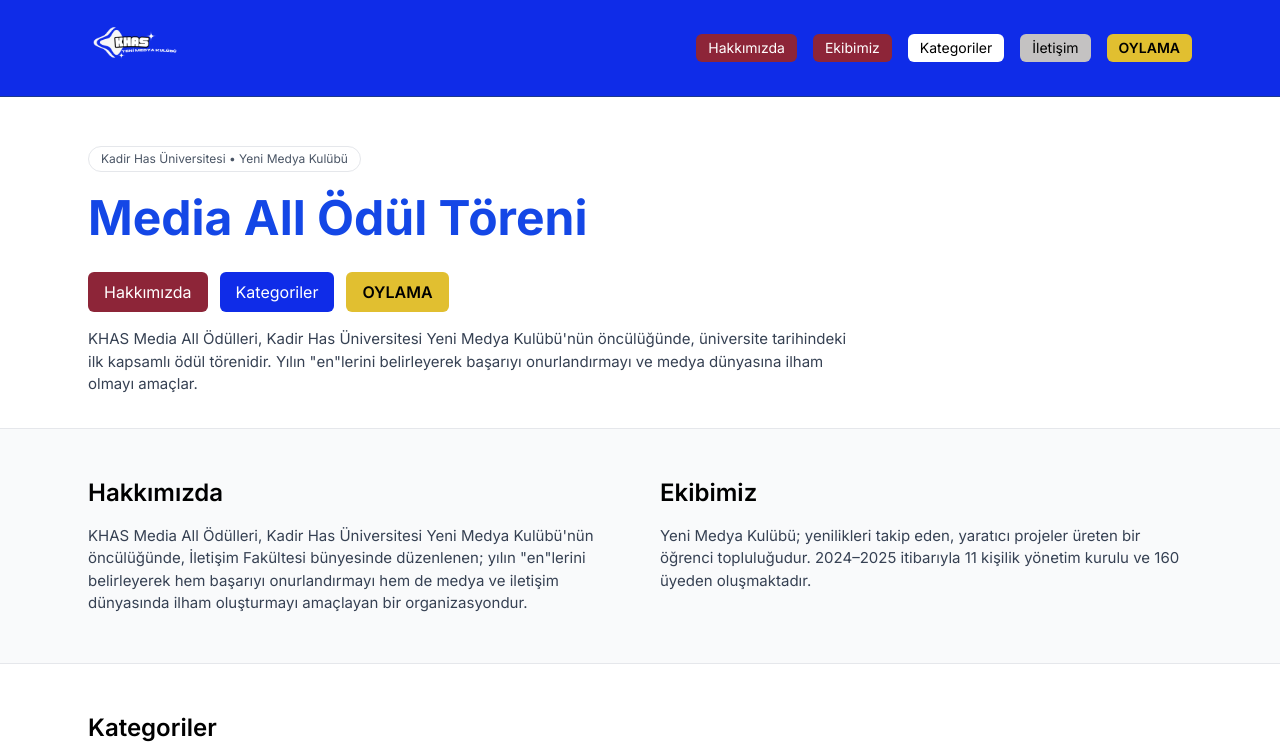
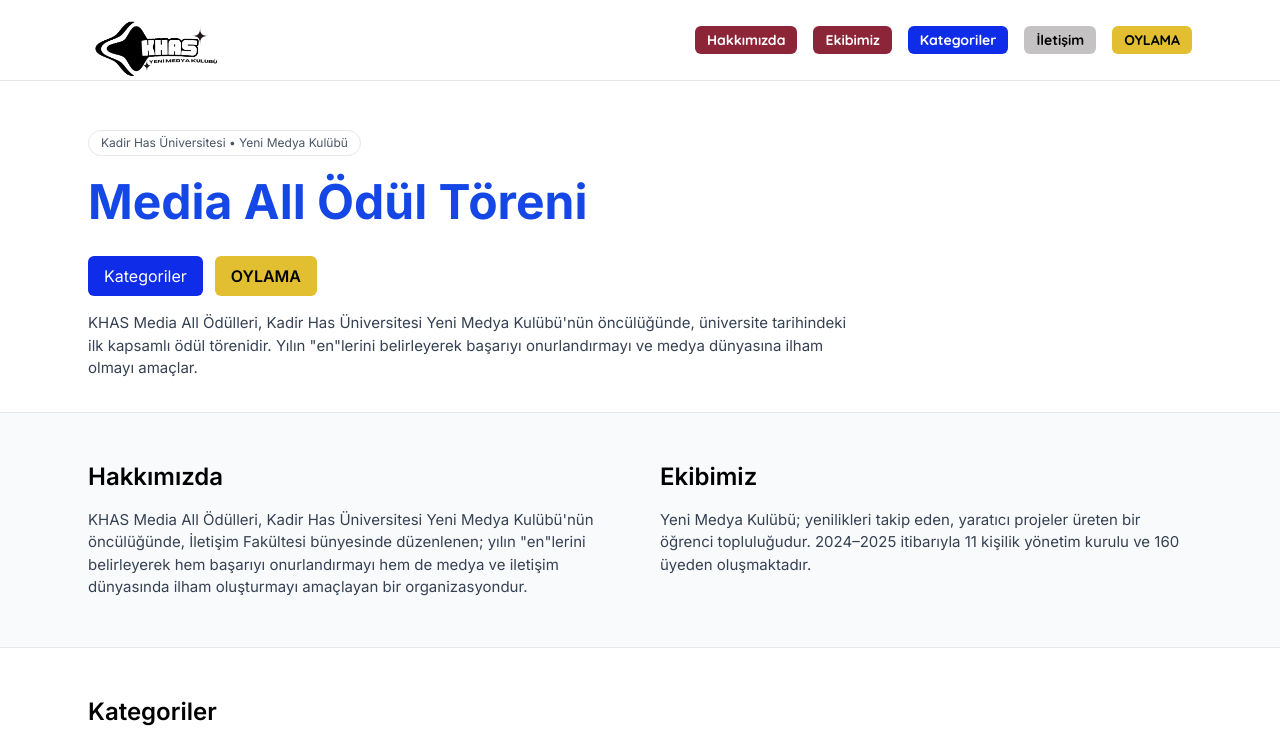
Before and after one commit to DogukanYK/kulup-sitesi, a Next.js app: page / in a window 1280 px wide. Shown: the top 744 px of the page. Built offline with nearby package versions, Linux system fonts and the light colour scheme.

Commit message:
remove hakkımızda button from hero

```diff
--- a/src/app/page.tsx
+++ b/src/app/page.tsx
@@ -41,9 +41,6 @@
           Media All Ödül Töreni
         </h1>
           <div className="mt-6 flex gap-3">
-        <Link href="/hakkimizda" className="px-4 py-2 rounded-md bg-[#8D2538] text-white hover:bg-[#731d2d]">
-          Hakkımızda
-         </Link>
         <Link href="/kategoriler" className="px-4 py-2 rounded-md bg-[#0F2CE8] text-white hover:bg-[#0d26c7]">
           Kategoriler
          </Link>
--- a/src/components/Navbar.tsx
+++ b/src/components/Navbar.tsx
@@ -3,6 +3,10 @@
 import Link from "next/link";
 import { usePathname } from "next/navigation";
 import { useState } from "react";
+import { Quicksand } from "next/font/google";
+
+// Quiche* bold yerine: Quicksand 700 (yuvarlak, okunaklı, butonlarda güçlü görünür)
+const navFont = Quicksand({ subsets: ["latin"], weight: ["700"] });
 
 const nav = [
   { href: "/hakkimizda", label: "Hakkımızda" },
@@ -18,22 +22,22 @@
   const isActive = (href: string) => pathname === href;
 
   return (
-    <header className="sticky top-0 z-40 bg-[#0F2CE8] border-b border-blue-900">
-      <div className="max-w-6xl mx-auto h-24 px-6 flex items-center justify-between">
-        {/* ✅ Logo */}
+    <header className="sticky top-0 z-40 bg-white border-b border-gray-200">
+      <div className="max-w-6xl mx-auto h-20 px-6 flex items-center justify-between">
+        {/* Logo */}
         <Link href="/" className="flex items-center gap-2">
           <Image
-            src="/Kulup-logo-beyaz.png"
+            src="/Kulup-logo-siyah.png" // public/ altındaki siyah logo
             alt="KHAS Media All"
-            width={900}
-            height={400}
+            width={800}
+            height={300}
             priority
-            className="h-20 md:h-24 w-auto object-contain"
+            className="max-h-16 md:max-h-20 h-auto w-auto object-contain"
           />
         </Link>
 
-        {/* ✅ Desktop Menü */}
-        <nav className="hidden md:flex gap-4 text-sm">
+        {/* Desktop Menü */}
+        <nav className={`hidden md:flex gap-4 text-sm ${navFont.className}`}>
           <Link
             href="/hakkimizda"
             className="px-3 py-1 rounded-md bg-[#8D2538] text-white hover:bg-[#731d2d]"
@@ -47,12 +51,11 @@
             Ekibimiz
           </Link>
           <Link
-             href="/kategoriler"
-            className="px-3 py-1 rounded-md bg-white text-black hover:bg-gray-200"
-        >
-             Kategoriler
-
-           </Link>
+            href="/kategoriler"
+            className="px-3 py-1 rounded-md bg-[#0F2CE8] text-white hover:bg-[#0d26c7]"
+          >
+            Kategoriler
+          </Link>
           <Link
             href="/iletisim"
             className="px-3 py-1 rounded-md bg-[#C4C2C2] text-black hover:bg-[#a7a5a5]"
@@ -67,7 +70,7 @@
           </Link>
         </nav>
 
-        {/* ✅ Mobile Toggle */}
+        {/* Mobile Toggle */}
         <button
           className="md:hidden inline-flex items-center justify-center rounded-md border border-gray-300 px-3 py-2 text-sm"
           onClick={() => setOpen((v) => !v)}
@@ -78,17 +81,15 @@
         </button>
       </div>
 
-      {/* ✅ Mobile Menü */}
+      {/* Mobile Menü */}
       {open && (
-        <div id="mobile-menu" className="md:hidden border-t border-gray-200">
+        <div id="mobile-menu" className={`md:hidden border-t border-gray-200 ${navFont.className}`}>
           <div className="px-6 py-3 flex flex-col gap-2 text-sm">
             {nav.map((item) => (
               <Link
                 key={item.href}
                 href={item.href}
-                className={`py-1 ${
-                  isActive(item.href) ? "text-blue-700" : "text-black"
-                }`}
+                className={`py-1 ${isActive(item.href) ? "text-blue-700" : "text-black"}`}
                 onClick={() => setOpen(false)}
               >
                 {item.label}
```
Also changed, not shown: public/kulup-logo-siyah.png.
